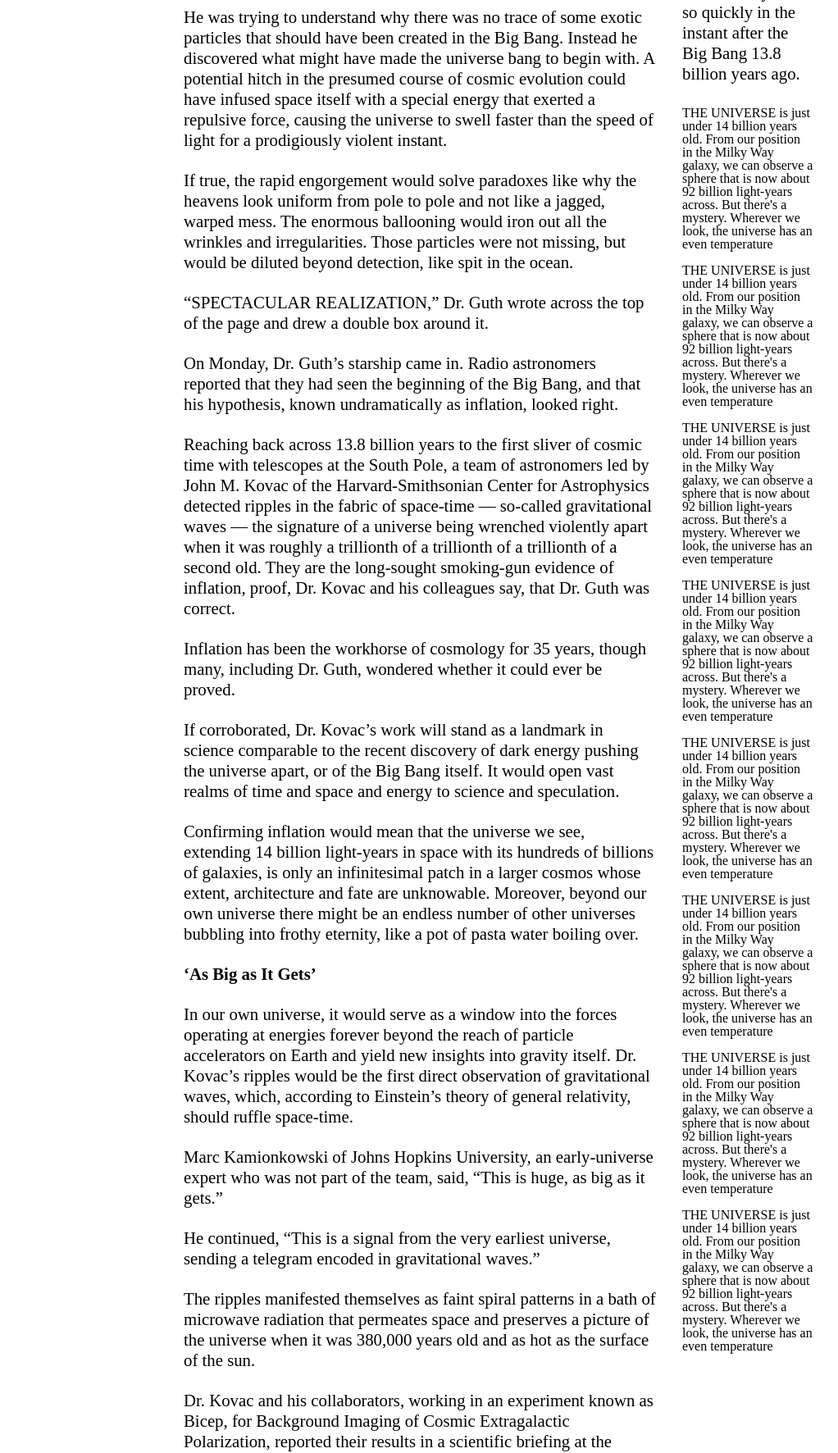
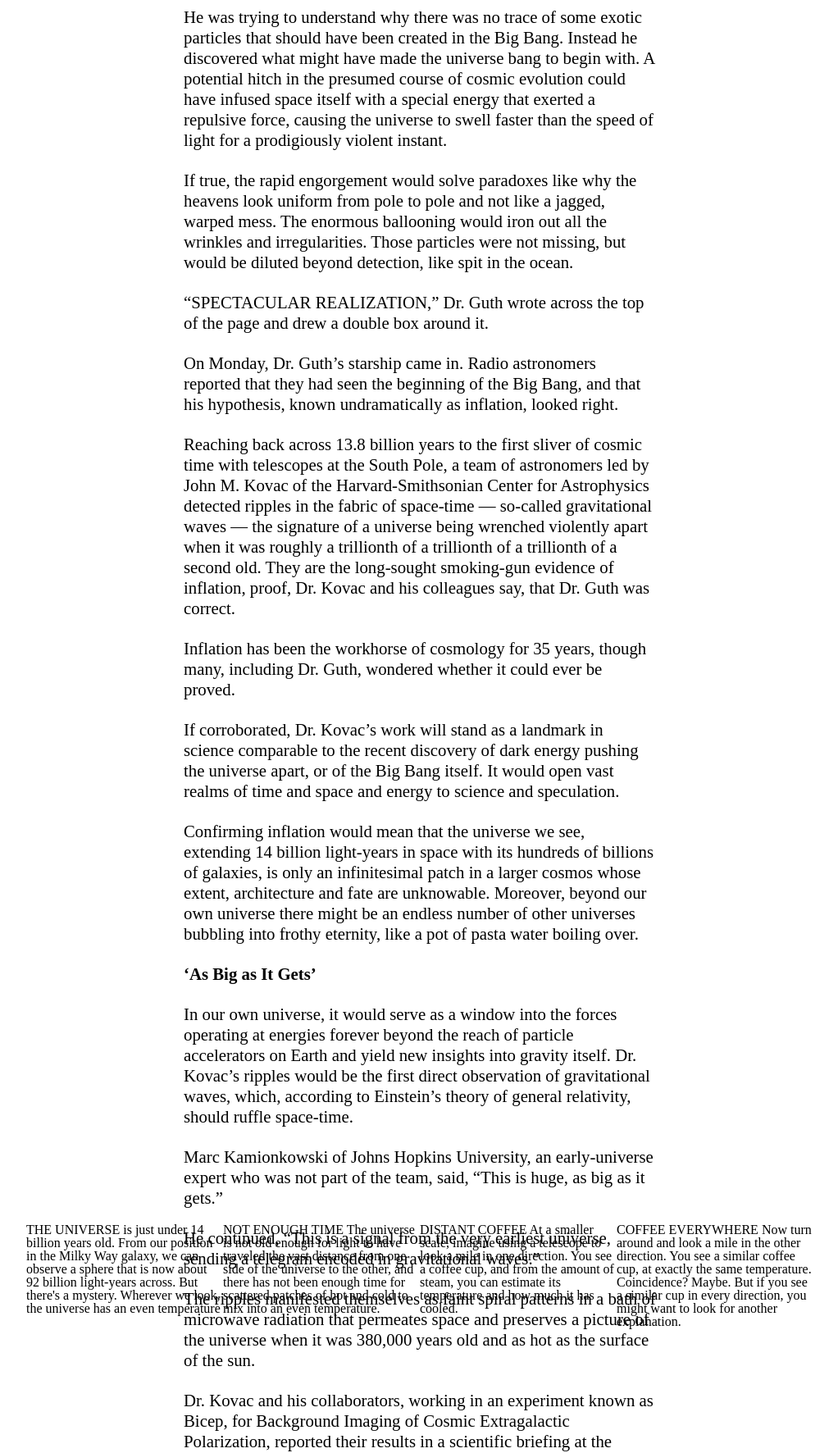
Before and after one commit to keddo/nytimes_clone, a PHP site: page / in a window 1280 px wide. Shown: the part 984-2756 px from the top of the page at 82% size, without its empty margins (128-1150 px from the left). Run offline with PHP 8.4, Linux system fonts and the light colour scheme; some libraries are stand-ins or nearby versions; some web fonts are replaced.

Commit message:
Added some styles to the Inflation markup

```diff
--- a/assets/css/main.css
+++ b/assets/css/main.css
@@ -287,3 +287,34 @@ article p strong {
   font-size: 1.3rem;
   font-weight: 700;
 }
+
+.content .inflation {
+  grid-column: 2/8;
+}
+
+.inflation .inflation-body {
+  display: grid;
+  grid-template-columns: repeat(4, 1fr);
+  grid-template-rows: repeat(4, 140px);
+  background: url(../img/inflation-945.png) no-repeat center center/cover;
+}
+
+/*.inflation-body img {
+
+  grid-column: 1/5;
+}*/
+
+.inflation-body .inflation-footer {
+  grid-column: 1/3;
+}
+
+.inflation-body .inflation-group{
+  position: relative;
+}
+
+.inflation-body .top {
+  bottom: 450px;
+}
+.inflation-body .bottom {
+  bottom: 290px;
+}
--- a/index.html
+++ b/index.html
@@ -169,37 +169,34 @@
                  </article>
                </header>
                <div class="inflation-body">
-                  <div class="inflation-group">
-                   <img src="">
+                  <!-- <img src="assets/img/inflation-945.png" width="100%"> -->
+                  <div class="inflation-group top" id="u-1">
                    <p>  THE UNIVERSE  is just under 14 billion years old. From our position in the Milky Way galaxy, we can observe a sphere that is now about 92 billion light-years across. But there's a mystery. Wherever we look, the universe has an even temperature</p>
                   </div>
-                  <div class="inflation-group">
-                   <img src="">
-                   <p>  THE UNIVERSE  is just under 14 billion years old. From our position in the Milky Way galaxy, we can observe a sphere that is now about 92 billion light-years across. But there's a mystery. Wherever we look, the universe has an even temperature</p>
+                  <div class="inflation-group top" id="u-2">
+                   <p>  NOT ENOUGH TIME  The universe is not old enough for light to have traveled the vast distance from one side of the universe to the other, and there has not been enough time for scattered patches of hot and cold to mix into an even temperature.</p>
                   </div>
-                  <div class="inflation-group">
-                   <img src="">
-                   <p>  THE UNIVERSE  is just under 14 billion years old. From our position in the Milky Way galaxy, we can observe a sphere that is now about 92 billion light-years across. But there's a mystery. Wherever we look, the universe has an even temperature</p>
+                  <div class="inflation-group top" id="u-3">
+                   <p>  DISTANT COFFEE  At a smaller scale, imagine using a telescope to look a mile in one direction. You see a coffee cup, and from the amount of steam, you can estimate its temperature and how much it has cooled.</p>
                   </div>
-                  <div class="inflation-group">
-                   <img src="">
-                   <p>  THE UNIVERSE  is just under 14 billion years old. From our position in the Milky Way galaxy, we can observe a sphere that is now about 92 billion light-years across. But there's a mystery. Wherever we look, the universe has an even temperature</p>
+                  <div class="inflation-group top" id="u-4">
+                   <p> COFFEE EVERYWHERE  Now turn around and look a mile in the other direction. You see a similar coffee cup, at exactly the same temperature. Coincidence? Maybe. But if you see a similar cup in every direction, you might want to look for another explanation.</p>
                   </div>
-                  <div class="inflation-group">
-                   <img src="">
-                   <p>  THE UNIVERSE  is just under 14 billion years old. From our position in the Milky Way galaxy, we can observe a sphere that is now about 92 billion light-years across. But there's a mystery. Wherever we look, the universe has an even temperature</p>
+                  <div class="inflation-group bottom" id="u-5">
+                   <p> STILL NOT ENOUGH TIME  There has not been enough time to carry coffee cups from place to place before they get cold. But if all the coffee cups were somehow filled from a single coffee pot, all at the same time, that might explain their even temperature.</p>
                   </div>
-                   <div class="inflation-group">
-                   <img src="">
-                   <p>  THE UNIVERSE  is just under 14 billion years old. From our position in the Milky Way galaxy, we can observe a sphere that is now about 92 billion light-years across. But there's a mystery. Wherever we look, the universe has an even temperature</p>
+                   <div class="inflation-group bottom" id="u-6">
+                   <p> INFLATION  solves this problem. The theory proposes that, less than a trillionth of a second after the Big Bang, the universe expanded faster than the speed of light. Tiny ripples in the violently expanding energy field eventually grew into the large-scale structures of the universe.</p>
                   </div>
-                  <div class="inflation-group">
-                   <img src="">
-                   <p>  THE UNIVERSE  is just under 14 billion years old. From our position in the Milky Way galaxy, we can observe a sphere that is now about 92 billion light-years across. But there's a mystery. Wherever we look, the universe has an even temperature</p>
+                  <div class="inflation-group bottom" id="u-7">
+                   <p>FLUCTUATION  Astronomers have now detected evidence of these ancient fluctuations in swirls of polarized light in the cosmic background radiation, which is energy left over from the early universe. These are gravitational waves predicted by Einstein.</p>
                   </div>
-                  <div class="inflation-group">
-                   <img src="">
-                   <p>  THE UNIVERSE  is just under 14 billion years old. From our position in the Milky Way galaxy, we can observe a sphere that is now about 92 billion light-years across. But there's a mystery. Wherever we look, the universe has an even temperature</p>
+                  <div class="inflation-group bottom" id="u-8">
+                   <p>EXPANSION  Returning to our coffee, imagine a single, central pot expanding faster than light and cooling to an even temperature as it expands. That is something like inflation. And the structure of the universe mirrors the froth and foam of the original pot.</p>
+                  </div>
+
+                  <div class="inflation-footer">
+                      <p>By LARRY BUCHANAN and JONATHAN CORUM</p>
                   </div>
                   </div>
                </div>
```
Also changed, not shown: assets/img/inflation-945.png (added).
